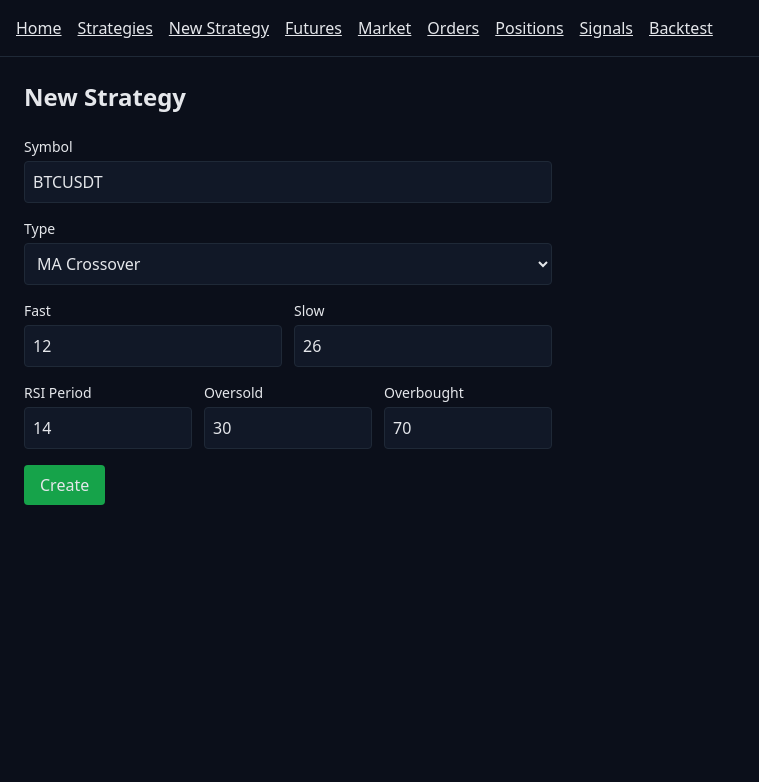
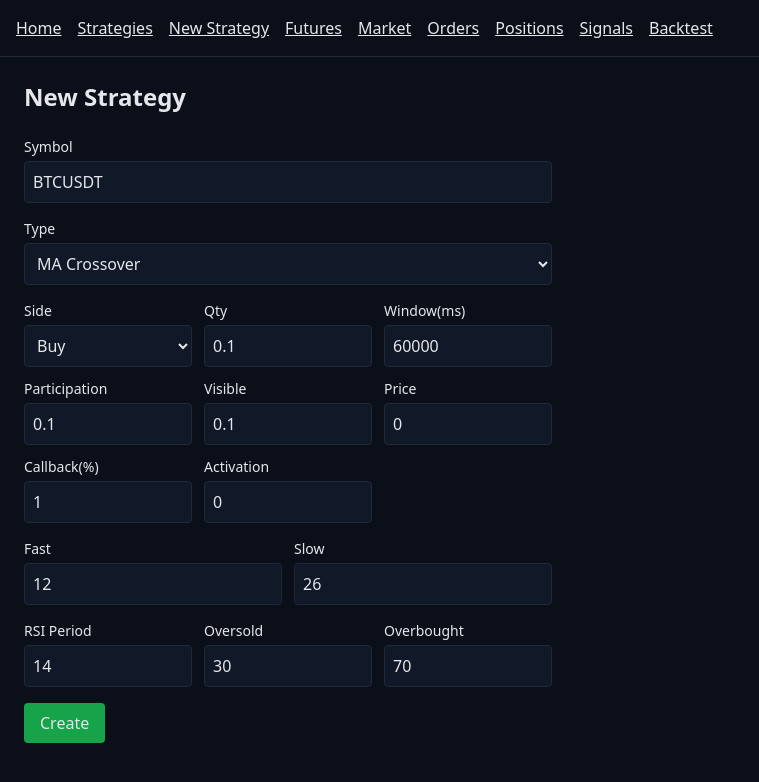
Before and after one commit to blockbit-hama/xQuant, a Next.js app in the folder quant_front/: page /strategies/new in a window 1280 px wide. Shown: the top 782 px of the page, without its empty margins (0-759 px from the left). Built offline with nearby package versions, Linux system fonts and the light colour scheme.

Commit message:
frontend: New Strategy 폼에 VWAP/TWAP/Iceberg/Trailing 옵션 및 API 연동 추가.

```diff
--- a/quant_front/src/app/strategies/new/page.tsx
+++ b/quant_front/src/app/strategies/new/page.tsx
@@ -1,10 +1,11 @@
-import { createTaStrategy } from '@/src/lib/api';
+import { createTaStrategy, createVwapStrategy, createTwapStrategy, createIcebergStrategy, createTrailingStrategy } from '@/src/lib/api';
 
 export default function NewStrategyPage() {
   async function create(formData: FormData) {
     'use server';
     const symbol = String(formData.get('symbol') || 'BTCUSDT');
     const kind = String(formData.get('kind') || 'ma_crossover');
+    if (kind === 'ma_crossover' || kind === 'rsi') {
       const params: Record<string, unknown> = {};
       if (kind === 'ma_crossover') {
         params.fast_period = Number(formData.get('fast') || 12);
@@ -15,6 +16,24 @@ export default function NewStrategyPage() {
         params.overbought = Number(formData.get('overbought') || 70);
       }
       await createTaStrategy({ symbol, strategy_type: kind, params });
+      return;
+    }
+    if (kind === 'vwap') {
+      await createVwapStrategy({ symbol, side: String(formData.get('side')||'buy'), quantity: Number(formData.get('qty')||0.1), window: Number(formData.get('window')||60000), participation: Number(formData.get('participation')||0.1) });
+      return;
+    }
+    if (kind === 'twap') {
+      await createTwapStrategy({ symbol, side: String(formData.get('side')||'buy'), quantity: Number(formData.get('qty')||0.1), window: Number(formData.get('window')||60000) });
+      return;
+    }
+    if (kind === 'iceberg') {
+      await createIcebergStrategy({ symbol, side: String(formData.get('side')||'buy'), total_qty: Number(formData.get('qty')||1), visible_qty: Number(formData.get('visible')||0.1), price: Number(formData.get('price')||0) });
+      return;
+    }
+    if (kind === 'trailing') {
+      await createTrailingStrategy({ symbol, side: String(formData.get('side')||'sell'), qty: Number(formData.get('qty')||1), callback: Number(formData.get('callback')||1), activation: Number(formData.get('activation')||0) });
+      return;
+    }
   }
 
   return (
@@ -30,7 +49,48 @@ export default function NewStrategyPage() {
           <select name="kind" className="w-full rounded bg-gray-900 border border-gray-800 p-2">
             <option value="ma_crossover">MA Crossover</option>
             <option value="rsi">RSI</option>
+            <option value="vwap">VWAP</option>
+            <option value="twap">TWAP</option>
+            <option value="iceberg">Iceberg</option>
+            <option value="trailing">Trailing Stop</option>
           </select>
+        </div>
+        <div className="grid grid-cols-3 gap-3">
+          <div>
+            <label className="block text-sm mb-1">Side</label>
+            <select name="side" className="w-full rounded bg-gray-900 border border-gray-800 p-2">
+              <option value="buy">Buy</option>
+              <option value="sell">Sell</option>
+            </select>
+          </div>
+          <div>
+            <label className="block text-sm mb-1">Qty</label>
+            <input name="qty" type="number" defaultValue={0.1} className="w-full rounded bg-gray-900 border border-gray-800 p-2" />
+          </div>
+          <div>
+            <label className="block text-sm mb-1">Window(ms)</label>
+            <input name="window" type="number" defaultValue={60000} className="w-full rounded bg-gray-900 border border-gray-800 p-2" />
+          </div>
+          <div>
+            <label className="block text-sm mb-1">Participation</label>
+            <input name="participation" type="number" step="0.01" defaultValue={0.1} className="w-full rounded bg-gray-900 border border-gray-800 p-2" />
+          </div>
+          <div>
+            <label className="block text-sm mb-1">Visible</label>
+            <input name="visible" type="number" step="0.01" defaultValue={0.1} className="w-full rounded bg-gray-900 border border-gray-800 p-2" />
+          </div>
+          <div>
+            <label className="block text-sm mb-1">Price</label>
+            <input name="price" type="number" step="0.01" defaultValue={0} className="w-full rounded bg-gray-900 border border-gray-800 p-2" />
+          </div>
+          <div>
+            <label className="block text-sm mb-1">Callback(%)</label>
+            <input name="callback" type="number" step="0.1" defaultValue={1} className="w-full rounded bg-gray-900 border border-gray-800 p-2" />
+          </div>
+          <div>
+            <label className="block text-sm mb-1">Activation</label>
+            <input name="activation" type="number" step="0.01" defaultValue={0} className="w-full rounded bg-gray-900 border border-gray-800 p-2" />
+          </div>
         </div>
         <div className="grid grid-cols-2 gap-3">
           <div>
--- a/quant_front/src/lib/api.ts
+++ b/quant_front/src/lib/api.ts
@@ -37,3 +37,27 @@ export async function createTaStrategy(payload: { symbol: string; strategy_type:
   if (!res.ok) throw new Error('create ta failed');
   return res.json();
 }
+
+export async function createVwapStrategy(payload: { symbol: string; side: string; quantity: number; window: number; participation?: number }) {
+  const res = await fetch(`${AXUM_BASE}/strategies/vwap`, { method: 'POST', headers: { 'Content-Type': 'application/json' }, body: JSON.stringify(payload) });
+  if (!res.ok) throw new Error('create vwap failed');
+  return res.json();
+}
+
+export async function createTwapStrategy(payload: { symbol: string; side: string; quantity: number; window: number }) {
+  const res = await fetch(`${AXUM_BASE}/strategies/twap`, { method: 'POST', headers: { 'Content-Type': 'application/json' }, body: JSON.stringify(payload) });
+  if (!res.ok) throw new Error('create twap failed');
+  return res.json();
+}
+
+export async function createIcebergStrategy(payload: { symbol: string; side: string; total_qty: number; visible_qty: number; price: number }) {
+  const res = await fetch(`${AXUM_BASE}/strategies/iceberg`, { method: 'POST', headers: { 'Content-Type': 'application/json' }, body: JSON.stringify(payload) });
+  if (!res.ok) throw new Error('create iceberg failed');
+  return res.json();
+}
+
+export async function createTrailingStrategy(payload: { symbol: string; side: string; qty: number; callback: number; activation?: number }) {
+  const res = await fetch(`${AXUM_BASE}/strategies/trailing`, { method: 'POST', headers: { 'Content-Type': 'application/json' }, body: JSON.stringify(payload) });
+  if (!res.ok) throw new Error('create trailing failed');
+  return res.json();
+}
```
Lines whose indentation alone changed are shown as unchanged.
